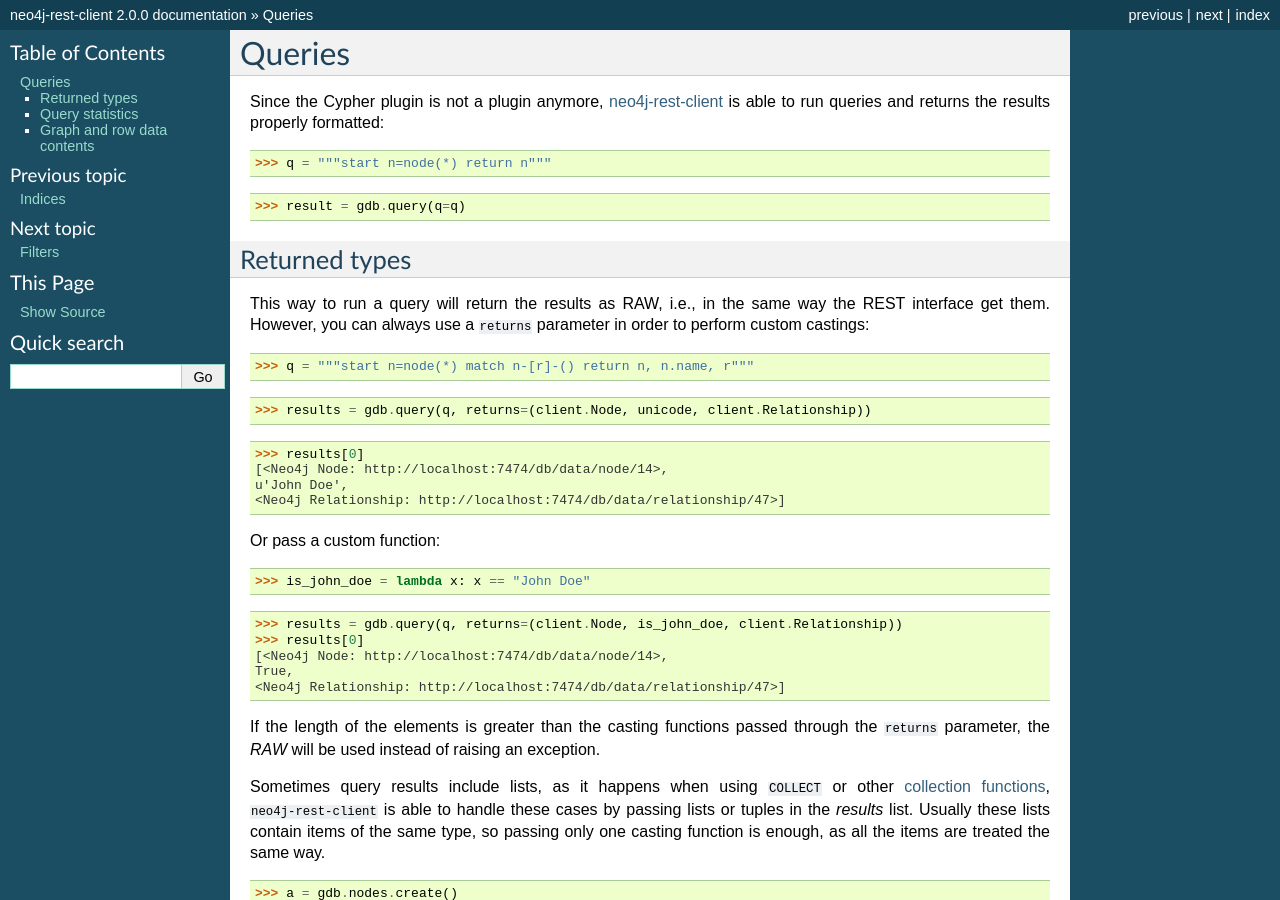
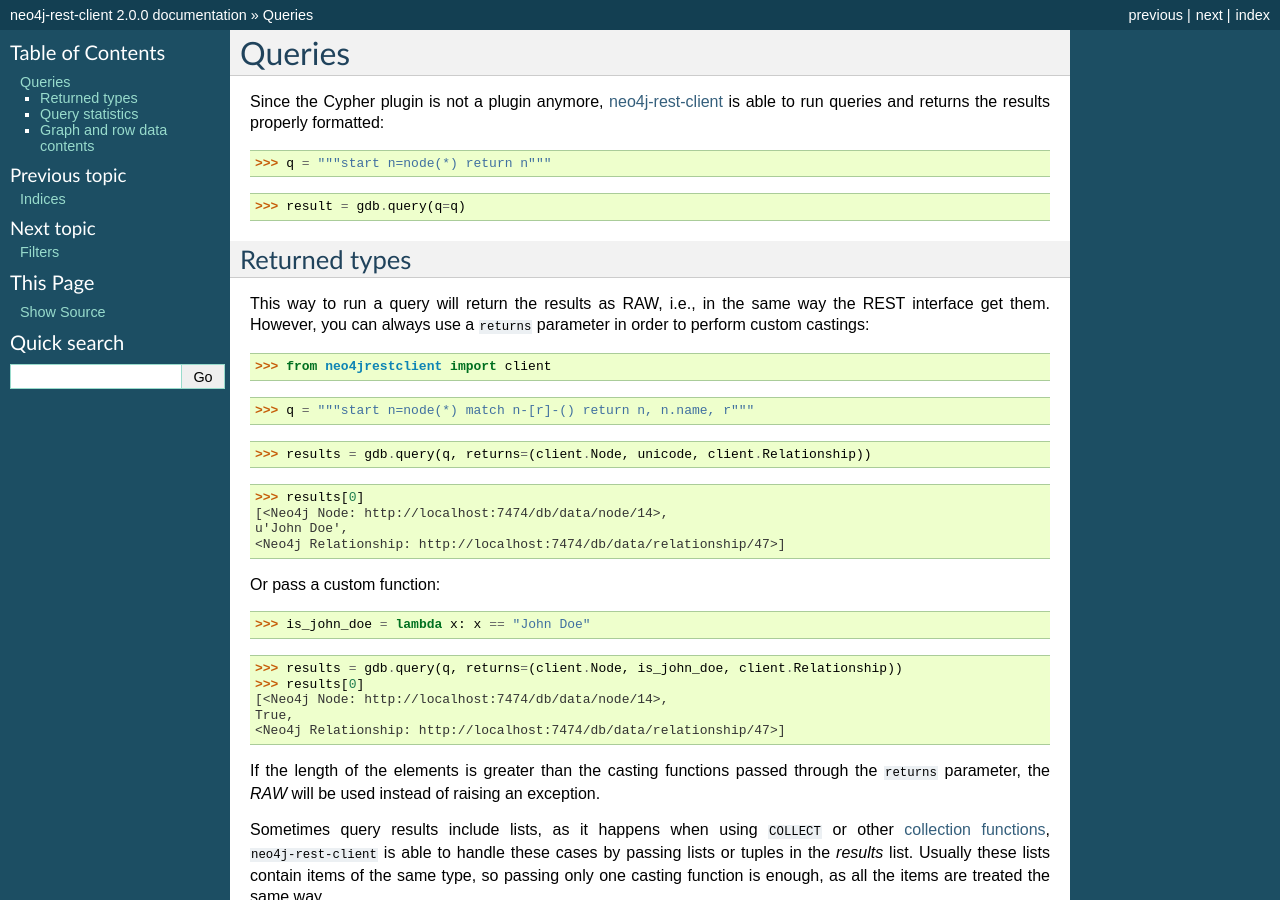
Before and after one commit to versae/neo4j-rest-client, a Sphinx documentation site: the page built from docs/queries.rst, in a window 1280 px wide and 900 px high. Built offline with Sphinx 7.4.7, drawn with Linux system fonts in a browser that asks for light colours.

Commit message:
[docs] Added imports to query example

```diff
--- a/docs/queries.rst
+++ b/docs/queries.rst
@@ -14,6 +14,8 @@
 This way to run a query will return the results as RAW, i.e., in the same way
 the REST interface get them. However, you can always use a ``returns`` parameter
 in order to perform custom castings:
+
+  >>> from neo4jrestclient import client
 
   >>> q = """start n=node(*) match n-[r]-() return n, n.name, r"""
 
```
